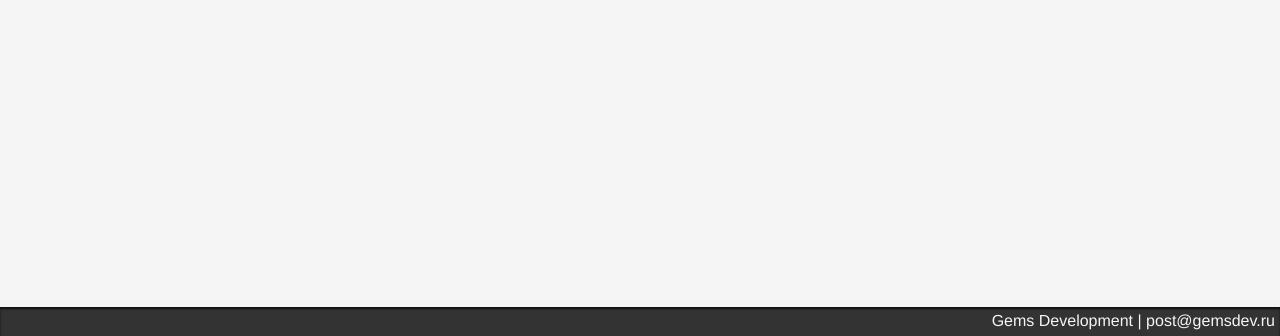
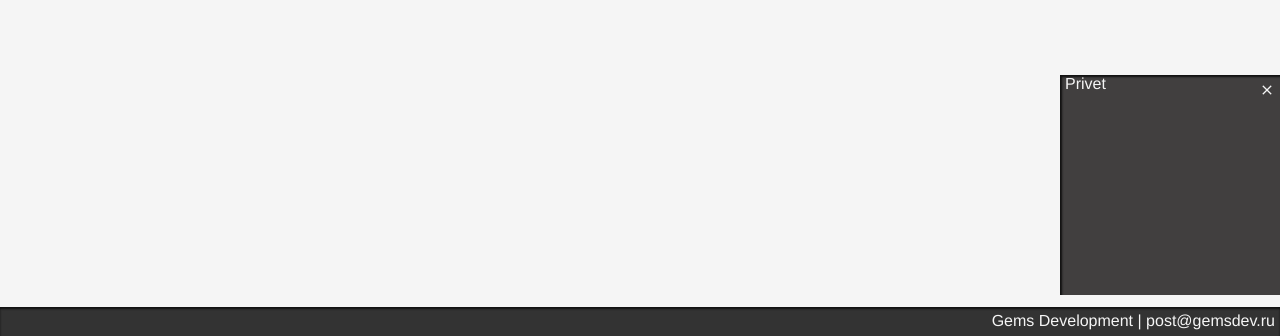
Before and after one commit to gems-development/geos-gempix-demo, a React (Create React App) app: page / in a window 1280 px wide. Shown: the part 473-809 px from the top of the page. Built offline with nearby package versions, Linux system fonts and the light colour scheme.

Commit message:
работа с redux

```diff
--- a/package.json
+++ b/package.json
@@ -9,6 +9,7 @@
     "axios": "^1.1.3",
     "react": "^18.2.0",
     "react-dom": "^18.2.0",
+    "react-redux": "^8.0.5",
     "react-scripts": "^5.0.1",
     "react-yandex-maps": "^4.6.0",
     "redux": "^4.2.0",
--- a/src/components/ui/Info/Info.jsx
+++ b/src/components/ui/Info/Info.jsx
@@ -1,34 +1,35 @@
 import React, {useState, Component, useCallback } from "react";
+import { useDispatch, useSelector } from "react-redux";
 
 import "./Info.css";
 
 
 
 
-export default class Info extends Component{
-    state = {
-        output: ("ad"),
-        isVisible: true
-    };
-    changeVisible = () => {
+export default function Info (){
+   const dispatch = useDispatch();
+   const output = useSelector (state => state.output);
+   const visible = useSelector(state => state.visible)
+   const makeUnVisible = () => {
+    dispatch({type: "makeUnVisible"})
+   }
+   function updateOutput (text)  {
+    dispatch({type: "updateOutput", output: text})
+   }
 
-        const{isVisible} = this.state;
-        this.setState({isVisible: !isVisible})
-    }
-    updateText = (text) => {
-        const {output} = this.state;
-        this.setState({output: (text.current.value)})
-    }
-    render(){
         return(
-        <div className={'info-area ' + (this.state.isVisible? 'visible-i' : 'hidden-i')} >
-                       <span className="information">{this.state.output}</span>
+        <div className={'info-area ' + (visible? 'visible-i' : 'hidden-i')} >
+                       <span className="information">{output}</span>
                        <span className="closeBtn">
-                       <span class="material-icons" onClick={() => this.changeVisible()}>close</span>
+                       <span class="material-icons" onClick={() => makeUnVisible()}>close</span>
                        </span>
         </div>
         )
-    }
+
 
 
 }
+export function UpdateOutput (text)  {
+    const dispatch = useDispatch();
+    dispatch({type: "updateOutput", output: text})
+   }
--- a/src/components/workArea/Map.js
+++ b/src/components/workArea/Map.js
@@ -4,6 +4,8 @@ import './Map.css';
 import placemarkIcon from '../../assets/img/placemarkIcon.png';
 import selPlacemarkIcon from '../../assets/img/selPlacemarkIcon.png';
 import axios from 'axios';
+import { useDispatch, useSelector } from 'react-redux';
+import Info, {UpdateOutput} from "../../components/ui/Info/Info"
 
 const mapState = {
     center: [54.98517806972585,73.3714099999999],
@@ -24,12 +26,16 @@ const mapRef = React.createRef(null);
 const polylineRef = React.createRef(null);
 const polygonRef = React.createRef(null);
 
+
+
 // Обратное геокодирование
 const getAddress = (coords) => {
     ymaps.current.geocode(coords).then((res) => {
         const firstGeoObject = res.geoObjects.get(0);
     })
 }
+
+
 
 // Создание точки
 function createPlacemark(coords) {
@@ -82,6 +88,8 @@ export const newPoint = e => {
 // Очистка всех объектов на карте
 export const removeAllObjects = () => {
     mapRef.current.geoObjects.removeAll();
+    UpdateOutput("text");
+
 }
 
 function getPolylineCoords(coordsArr1) {
--- a/src/index.js
+++ b/src/index.js
@@ -1,9 +1,13 @@
 import React from 'react';
 import ReactDOM from 'react-dom/client';
+import { Provider } from 'react-redux';
 import App from './App';
+import store from "./store/store";
 
 
 const root = ReactDOM.createRoot(document.getElementById('root'));
 root.render(
+    <Provider store = {store}>
     <App />
+    </Provider>
 );
--- a/src/pages/mainPage/MainPage.jsx
+++ b/src/pages/mainPage/MainPage.jsx
@@ -11,7 +11,7 @@ function MainPage() {
     <body onClick = {clearTempObjects}>
      <Header/>
      <Map1/>
-
+     <Info/>
      <Footer/>
     </body>
     )
--- /dev/null
+++ b/src/store/actions/action.js
@@ -0,0 +1 @@
+action = {type: "", output: ""};
--- /dev/null
+++ b/src/store/reducers/reducer_1.js
@@ -0,0 +1,13 @@
+
+const defoultState = {
+    output: "Privet",
+    visible: true
+}
+export function reducer(state = defoultState, action) {
+    switch(action.type) {
+        case "updateOutput": return { ...state, output: action.output, visible: true};
+        case "makeVisible": return {...state, visible: true};
+        case "makeUnVisible": return {...state, visible: false};
+        default: return state;
+    }
+}
--- /dev/null
+++ b/src/store/store.js
@@ -0,0 +1,6 @@
+import { legacy_createStore as createStore } from 'redux';
+import {reducer} from "./reducers/reducer_1";
+
+const store = createStore(reducer);
+
+export default store;
```
Also changed, not shown: 1 other file (tests, documents, lock files or other folders).
